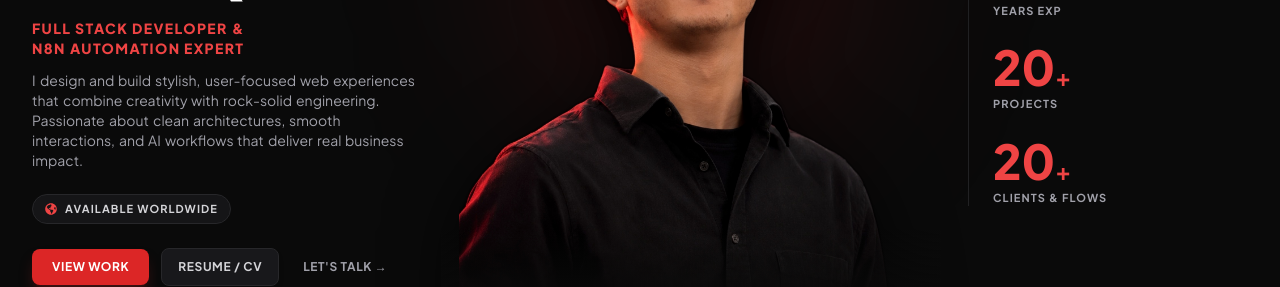
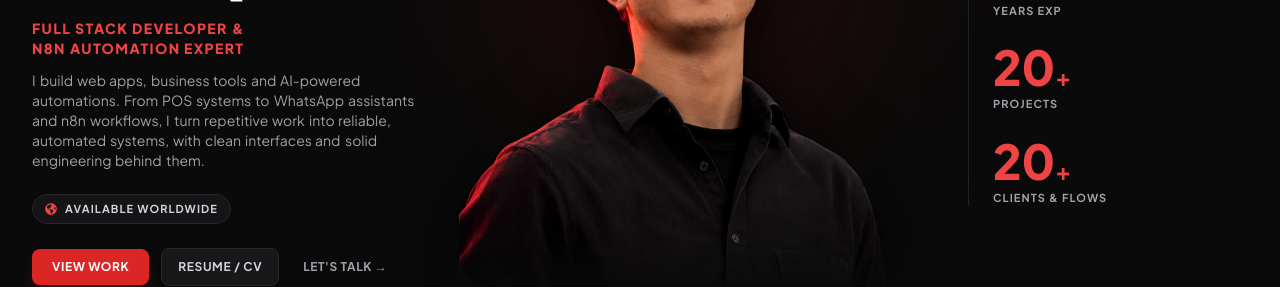
Before and after one commit to talharabani/portfolio, a React (Vite) app: page / in a window 1280 px wide. Shown: the part 349-636 px from the top of the page. Built offline with nearby package versions, Linux system fonts and the light colour scheme; no server answers; the HTML template or start-up script is replaced by a standard one.

Commit message:
Update hero bio description text

```diff
--- a/src/components/Hero.tsx
+++ b/src/components/Hero.tsx
@@ -45,7 +45,7 @@ export default function Hero() {
 
             <FlyInText
               as="p"
-              text="I design and build stylish, user-focused web experiences that combine creativity with rock-solid engineering. Passionate about clean architectures, smooth interactions, and AI workflows that deliver real business impact."
+              text="I build web apps, business tools and AI-powered automations. From POS systems to WhatsApp assistants and n8n workflows, I turn repetitive work into reliable, automated systems, with clean interfaces and solid engineering behind them."
               className="text-xs sm:text-sm text-zinc-400 font-normal leading-relaxed max-w-sm mb-5 sm:mb-6"
               delay={0.45}
               stagger={0.02}
```
